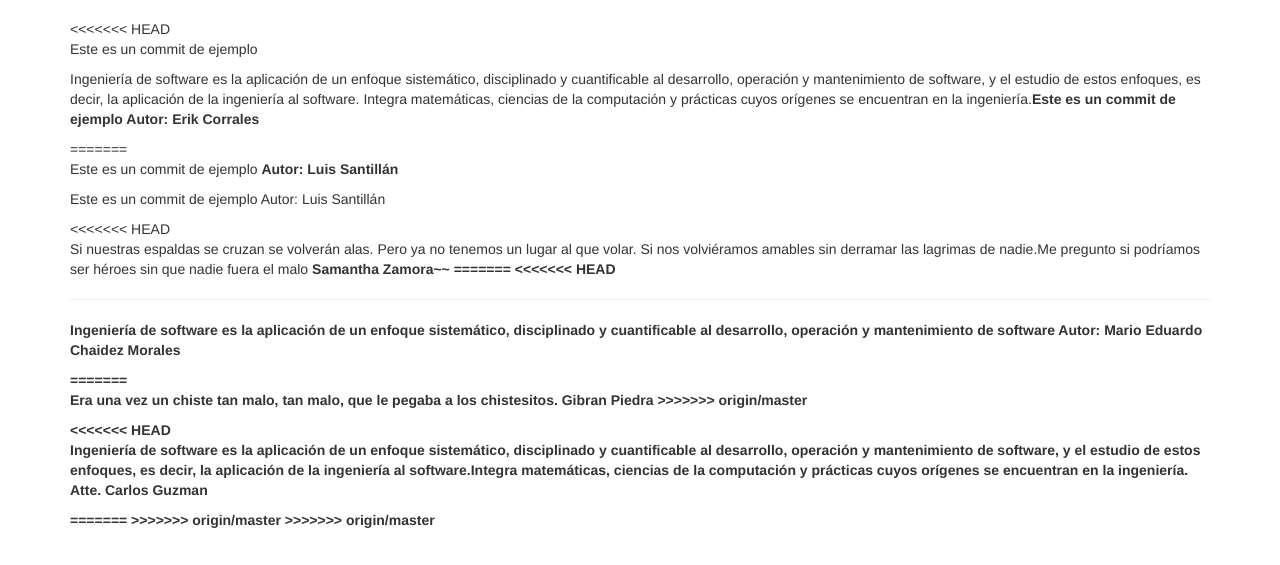
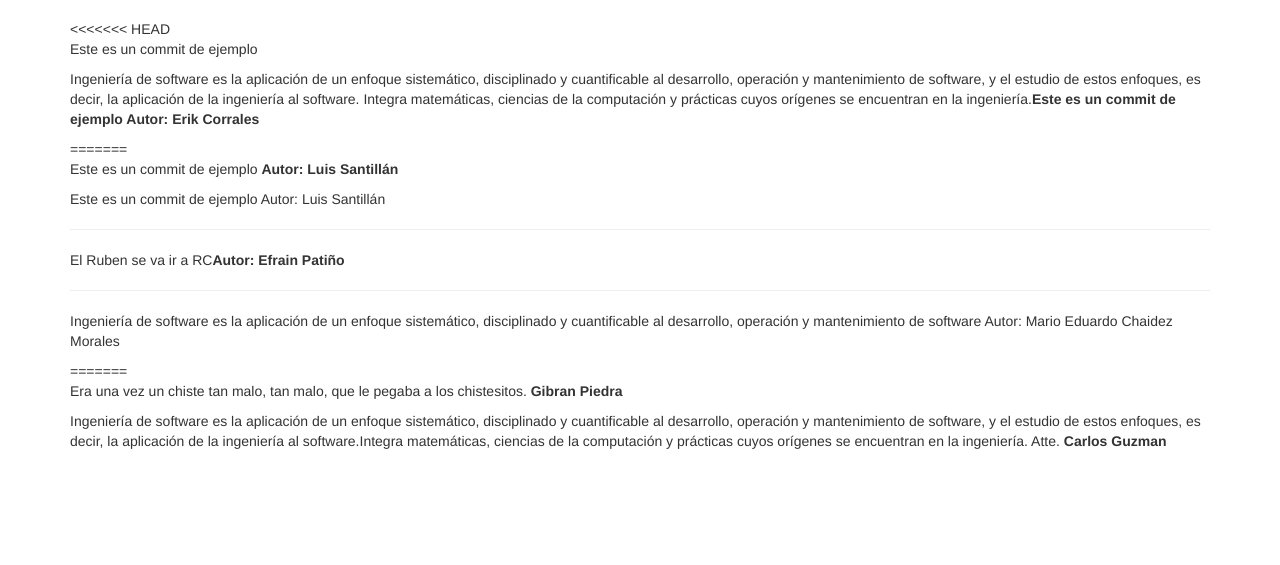
Before and after one commit to lc850/practicaGrupo, a plain HTML site: page index.html in a window 1280 px wide. Shown: the part 235-800 px from the top of the page. Drawn offline with Linux system fonts and the light colour scheme.

Commit message:
trabajo en clase

```diff
--- a/index.html
+++ b/index.html
@@ -26,22 +26,17 @@ Ingeniería de software es la aplicación de un enfoque sistemático, disciplina
 =======
 				<p>Este es un commit de ejemplo <strong>Autor: Luis Santillán</strong></p>
 				<p>Este es un commit de ejemplo Autor: Luis Santillán</p>
-<<<<<<< HEAD
-				<p>Si nuestras espaldas se cruzan se volverán alas. Pero ya no tenemos un lugar al que volar. Si nos volviéramos amables sin derramar las lagrimas de nadie.Me pregunto si podríamos ser héroes sin que nadie fuera el malo<STRONG> Samantha Zamora~~
-=======
-<<<<<<< HEAD
+                               <hr>
+                                <p>El Ruben se va ir a RC<strong>Autor: Efrain Patiño</strong></p>
 				<hr>
 				<p>Ingeniería de software es la aplicación de un enfoque sistemático, disciplinado y cuantificable al desarrollo, operación y mantenimiento de software Autor: Mario Eduardo Chaidez Morales</p>
 =======
 				<p>Era una vez un chiste tan malo, tan malo, que le pegaba a los chistesitos. <STRONG>Gibran Piedra
->>>>>>> origin/master
 				</STRONG></P>
-<<<<<<< HEAD
+
 				<p>Ingeniería de software es la aplicación de un enfoque sistemático, disciplinado y cuantificable al desarrollo, operación y mantenimiento de software, y el estudio de estos enfoques, es decir, la aplicación de la ingeniería al software.Integra matemáticas, ciencias de la computación y prácticas cuyos orígenes se encuentran en la ingeniería. Atte. <STRONG> Carlos Guzman</STRONG> </p
 					>
-=======
->>>>>>> origin/master
->>>>>>> origin/master
+
 			</div>
 		</div>
 	</div>
```
